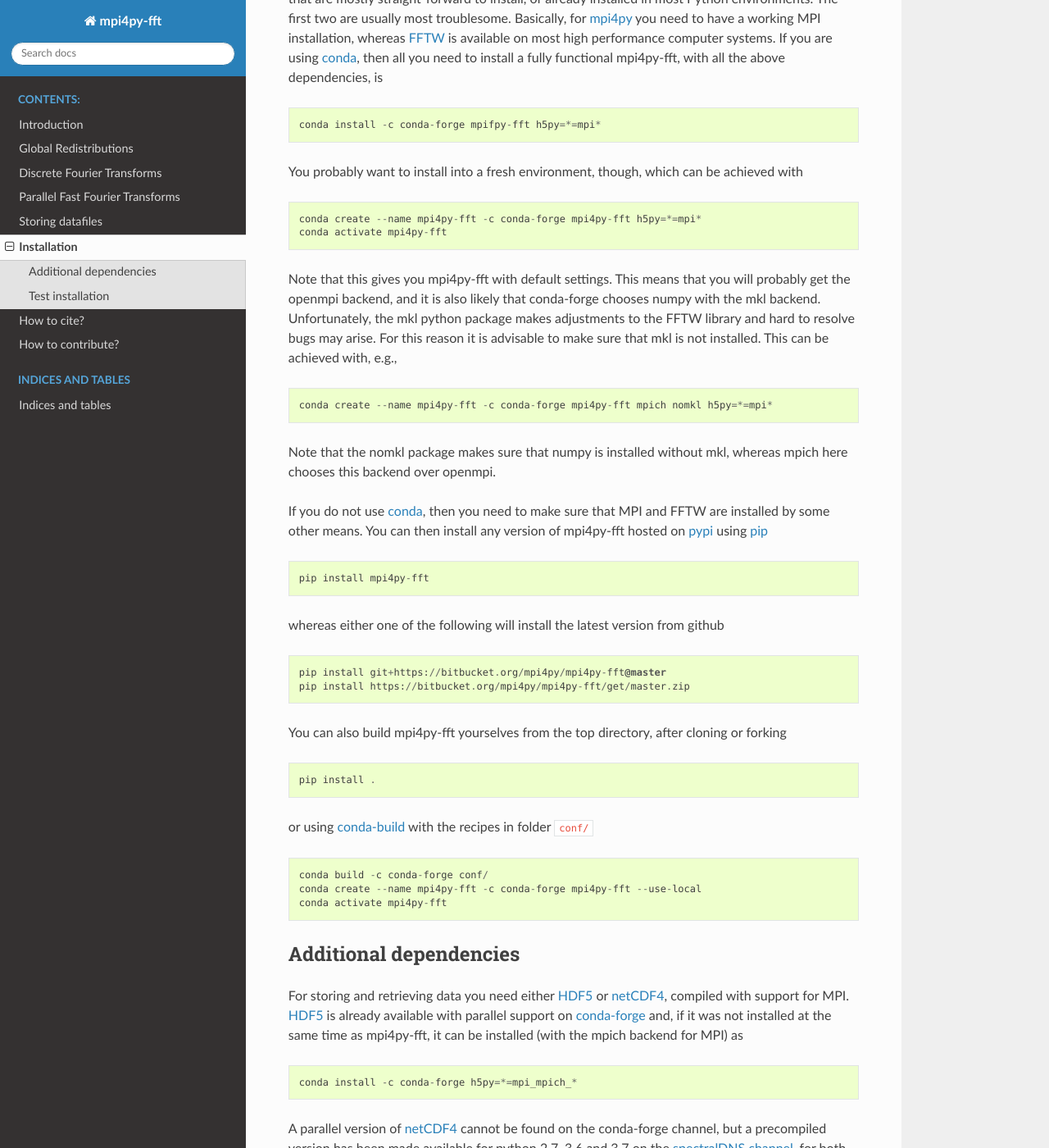
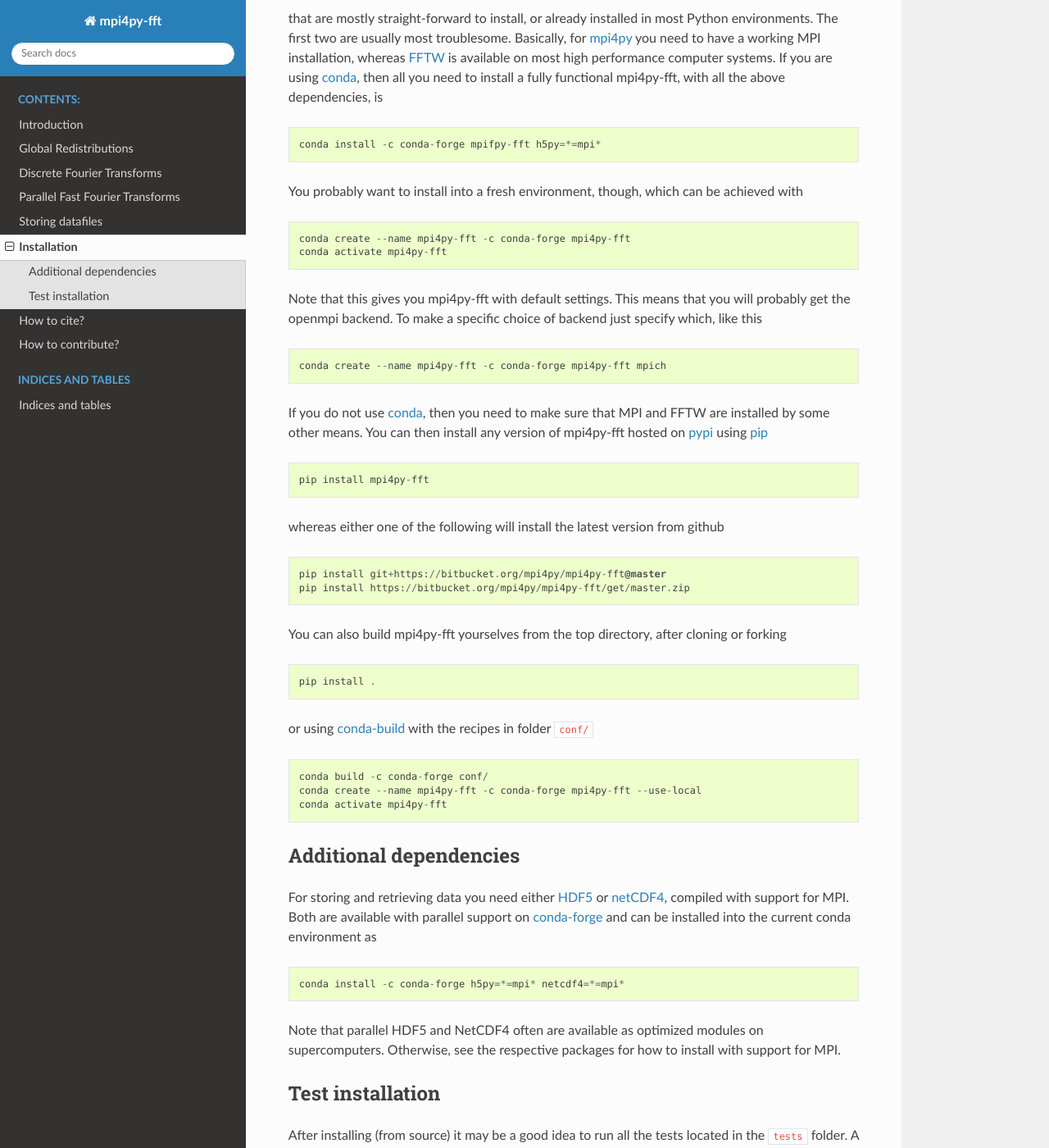
Before and after one commit to mpi4py/mpi4py-fft, a Sphinx documentation site: the page built from docs/source/installation.rst, in a window 1280 px wide and 1400 px high, scrolled down 365 px. Shown: the whole window at 82% size. Built offline with Sphinx 7.4.7 and the Read the Docs theme 2.0.0, drawn with Linux system fonts in a browser that asks for light colours; some of the changed text lies outside the part shown.

Commit message:
Fixing NetCDF4 documentation now that it is available on conda-forge

```diff
--- a/docs/source/installation.rst
+++ b/docs/source/installation.rst
@@ -25,22 +26,16 @@
 
 ::
 
-    conda create --name mpi4py-fft -c conda-forge mpi4py-fft h5py=*=mpi*
+    conda create --name mpi4py-fft -c conda-forge mpi4py-fft
     conda activate mpi4py-fft
 
 Note that this gives you mpi4py-fft with default settings. This means that
-you will probably get the openmpi backend, and it is also likely that
-conda-forge chooses numpy with the mkl backend. Unfortunately, the mkl
-python package makes adjustments to the FFTW library and hard to resolve
-bugs may arise. For this reason it is advisable to make sure that mkl
-is not installed. This can be achieved with, e.g.,
+you will probably get the openmpi backend. To make a specific choice of
+backend just specify which, like this
 
 ::
 
-    conda create --name mpi4py-fft -c conda-forge mpi4py-fft mpich nomkl h5py=*=mpi*
-
-Note that the nomkl package makes sure that numpy is installed without
-mkl, whereas mpich here chooses this backend over openmpi.
+    conda create --name mpi4py-fft -c conda-forge mpi4py-fft mpich
 
 If you do not use `conda`_, then you need to make sure that MPI
 and FFTW are installed by some other means. You can then install
@@ -78,23 +73,15 @@
 -----------------------
 
 For storing and retrieving data you need either `HDF5`_ or `netCDF4`_, compiled
-with support for MPI. `HDF5`_ is already available
-with parallel support on `conda-forge`_ and, if it was not installed at the same
-time as mpi4py-fft, it can be installed (with the mpich backend for MPI) as
+with support for MPI. Both are available
+with parallel support on `conda-forge`_ and can be installed into the
+current conda environment as
 
 ::
 
-    conda install -c conda-forge h5py=*=mpi_mpich_*
+    conda install -c conda-forge h5py=*=mpi* netcdf4=*=mpi*
 
-A parallel version of `netCDF4`_ cannot be found on the conda-forge channel,
-but a precompiled version has been made available for python 2.7, 3.6 and 3.7
-on the `spectralDNS channel`_, for both osx and linux
-
-::
-
-    conda install -c spectralDNS netcdf4-parallel
-
-Note that parallel HDF5 and NetCDF4 often are available as modules on
+Note that parallel HDF5 and NetCDF4 often are available as optimized modules on
 supercomputers. Otherwise, see the respective packages for how to install
 with support for MPI.
 
```
Also changed, not shown: other parts of docs/source/installation.rst (+1 -0 lines), README.rst (+2 -9 lines).
